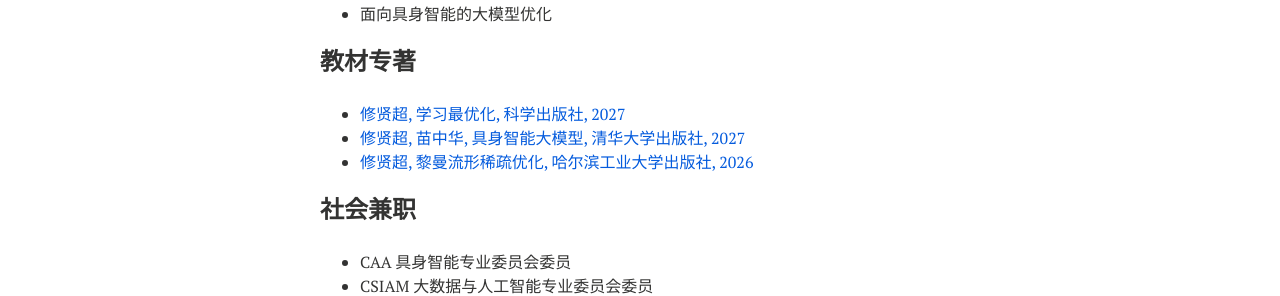
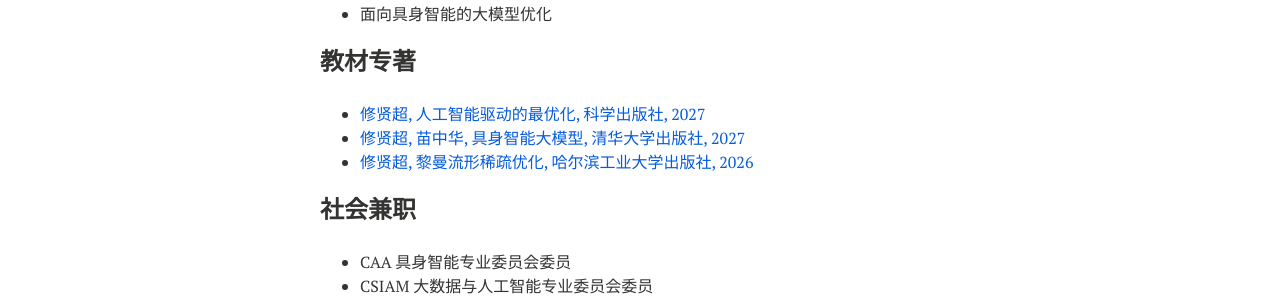
Before and after one commit to xianchaoxiu/xianchaoxiu.github.io, a Jekyll site: the page built from chinese/index.md, in a window 1280 px wide. Shown: the part 495-791 px from the top of the page. Built offline with Jekyll 4.4.1, drawn with Linux system fonts in a browser that asks for light colours; nearby versions of some CDN libraries.

Commit message:
Update index.md

```diff
--- a/chinese/index.md
+++ b/chinese/index.md
@@ -25,7 +25,7 @@ share: false
 
 
 ### 教材专著
-* <a href="https://xianchaoxiu.github.io/chinese/book/L2O/" class="textlink" target="_blank"> 修贤超, 学习最优化, 科学出版社, 2027   </a> <br>
+* <a href="https://xianchaoxiu.github.io/chinese/book/L2O/" class="textlink" target="_blank"> 修贤超, 人工智能驱动的最优化, 科学出版社, 2027   </a> <br>
 * <a href="https://xianchaoxiu.github.io/chinese/book/VLA/" class="textlink" target="_blank"> 修贤超, 苗中华, 具身智能大模型, 清华大学出版社, 2027  </a> <br>
 * <a href="https://xianchaoxiu.github.io/chinese/book/OPT/" class="textlink" target="_blank"> 修贤超, 黎曼流形稀疏优化, 哈尔滨工业大学出版社, 2026  </a> <br>
 
```
